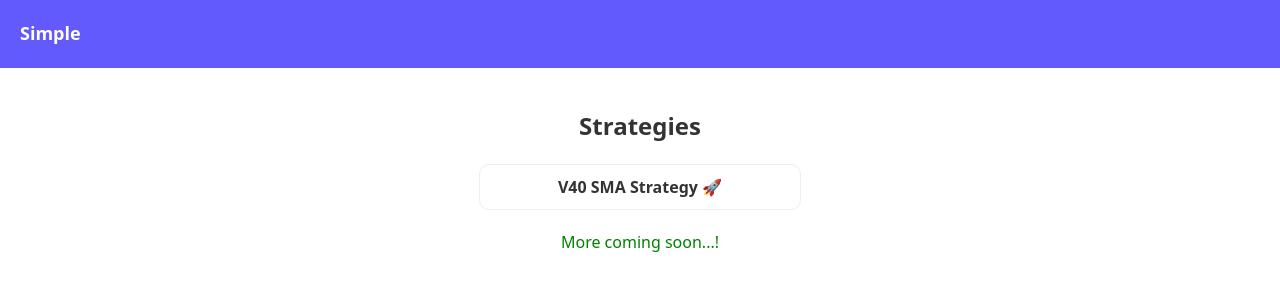
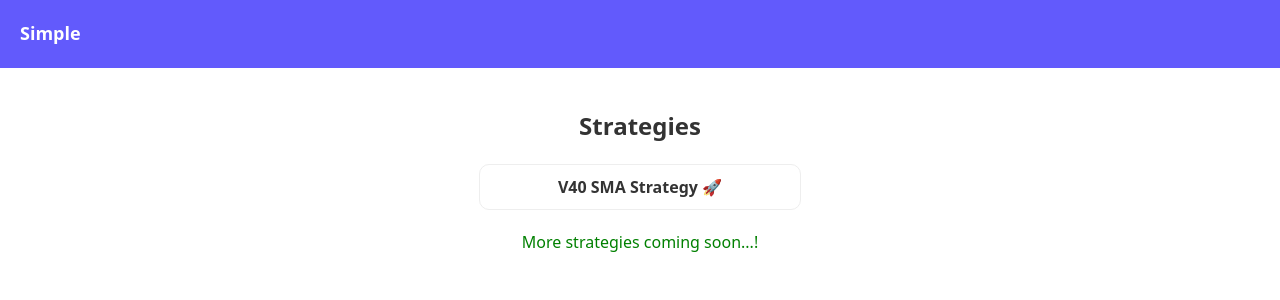
Before and after one commit to AnushaMotamarri/V40_SMA_STRATEGY_UI, a React (Vite) app in the folder V40_SMA_Strategy/: page / in a window 1280 px wide. Shown: the top 300 px of the page. Built offline with nearby package versions, Linux system fonts and the light colour scheme; no server answers; some icons are missing.

Commit message:
added shimmer loader

```diff
--- a/V40_SMA_Strategy/src/index.css
+++ b/V40_SMA_Strategy/src/index.css
@@ -7,9 +7,11 @@
   --table-border-color:#303030;
   --table-header-background-color:#202020;
   --primary-color:#B388FF ;
-  --shimmer-bg:#2a2a2a
+  --shimmer-bg:#2a2a2a;
+  --note-color:#bbb
 }
 .light{
+  --text-color:#333;
   --background-color: #fff;
   --primary-color:#625AFC ;
   --box-shadow-color: rgba(0, 0, 0, 0.1) ;
@@ -17,20 +19,21 @@
   --table-header-bg-color:#9590f8;
   --table-border-color:#d9e4f8;
   --table-header-background-color:#F0F0F5;
-  --success-color:green;
-  --error-color:red;
+
   background-color: var(--background-color);
-  --text-color: #333;
-  --shimmer-bg:#e0e0e0
+  --shimmer-bg:#e0e0e0;
+  --note-color:#bbb;
 
 }
 :root {
+  --success-color:green;
+  --error-color:red;
 
-
+  --nav-bar-height: 70px;
   font-family: system-ui, Avenir, Helvetica, Arial, sans-serif;
   line-height: 1.5;
   font-weight: 400;
-
+  overflow: hidden;
   color-scheme: light dark;
   color: rgba(255, 255, 255, 0.87);
   width: 100vw;
@@ -38,6 +41,7 @@
   text-rendering: optimizeLegibility;
   -webkit-font-smoothing: antialiased;
   -moz-osx-font-smoothing: grayscale;
+  color: var(--text-color);
 }
 a {
   font-weight: 500;
@@ -79,15 +83,3 @@ button:focus,
 button:focus-visible {
   outline: 4px auto -webkit-focus-ring-color;
 }
-
-@media (prefers-color-scheme: light) {
-  :root {
-    color: var(--text-color);
-  }
-  a:hover {
-    color: #747bff;
-  }
-  button {
-    background-color: #f9f9f9;
-  }
-}
--- a/V40_SMA_Strategy/src/view/home/index.jsx
+++ b/V40_SMA_Strategy/src/view/home/index.jsx
@@ -14,7 +14,7 @@ function Home() {
     <div className='strategies-container'>
       <h2 className='strategies-title'>Strategies</h2>
       {config.map((c)=><div key={c.key} className='item-btn' onClick={()=>navigate(c.url)}>{c.label}</div>)}
-      <div className='more-soon'>More coming soon...!</div>
+      <div className='more-soon'>More strategies coming soon...!</div>
     </div>
   )
 }
--- a/V40_SMA_Strategy/src/view/layout/index.css
+++ b/V40_SMA_Strategy/src/view/layout/index.css
@@ -1,3 +1,5 @@
 .p-20{
     padding: 20px;
+    height: calc(100vh - var(--nav-bar-height) - 40px);
+    overflow: auto;
 }
--- a/V40_SMA_Strategy/src/view/sma_table/index.css
+++ b/V40_SMA_Strategy/src/view/sma_table/index.css
@@ -2,3 +2,7 @@
     font-size: 16px;
     color: var(--error-color);
 }
+.fs-10{
+    font-size: 10px;
+    color: var( --note-color);
+}
--- a/V40_SMA_Strategy/src/view/sma_table/index.jsx
+++ b/V40_SMA_Strategy/src/view/sma_table/index.jsx
@@ -24,21 +24,27 @@ function SmaTable() {
     const [loading,setLoading] = useState(false);
     const [error,setError] = useState('');
     const prevControllerRef = useRef(null);
-
+    const [lastUpdatedTime,setLastUpdatedTime] = useState();
     function getSortedTickers(data,type){
         return data.filter((d)=>d.signal === type).sort((a, b) => a.ticker.localeCompare(b.ticker))
+    }
+    function getFormattedDate(date){
+        const isoTime =date;
+        const readableTime = new Date(isoTime).toLocaleString();
+        return readableTime
     }
     async function  getData(){
         setLoading(true);
         prevControllerRef.current=true
         try{
             let res = await fetch(`${API_BASE_URL}/sma/all`);
-        let data = await res.json();
+        let data = await res.json() || [];
         setSmaDetails({
-            sell: getSortedTickers(data,SELL_SIGNAL),
-            buy:getSortedTickers(data,BUY_SIGNAL),
-            noSignal: getSortedTickers(data,NO_SIGNAL)
+            sell: getSortedTickers(data.results,SELL_SIGNAL),
+            buy:getSortedTickers(data.results,BUY_SIGNAL),
+            noSignal: getSortedTickers(data.results,NO_SIGNAL)
         })
+        setLastUpdatedTime(getFormattedDate(data.last_updated_time))
         }
         catch(e){
             setError('Error occured while fetching the data');
@@ -57,7 +63,7 @@ function SmaTable() {
     },[loading])
   return (
     <div>
-        <h2 className='text-center'>V40 SMA Strategy</h2>
+        <h2 className='text-center'>V40 SMA Strategy {lastUpdatedTime?<span className='fs-10'>({lastUpdatedTime})</span>:''}</h2>
         {error&&<div className='error-message'>{error}</div>}
         <div>
             {config?.map((c)=><Accordion title={c.title}>
```
